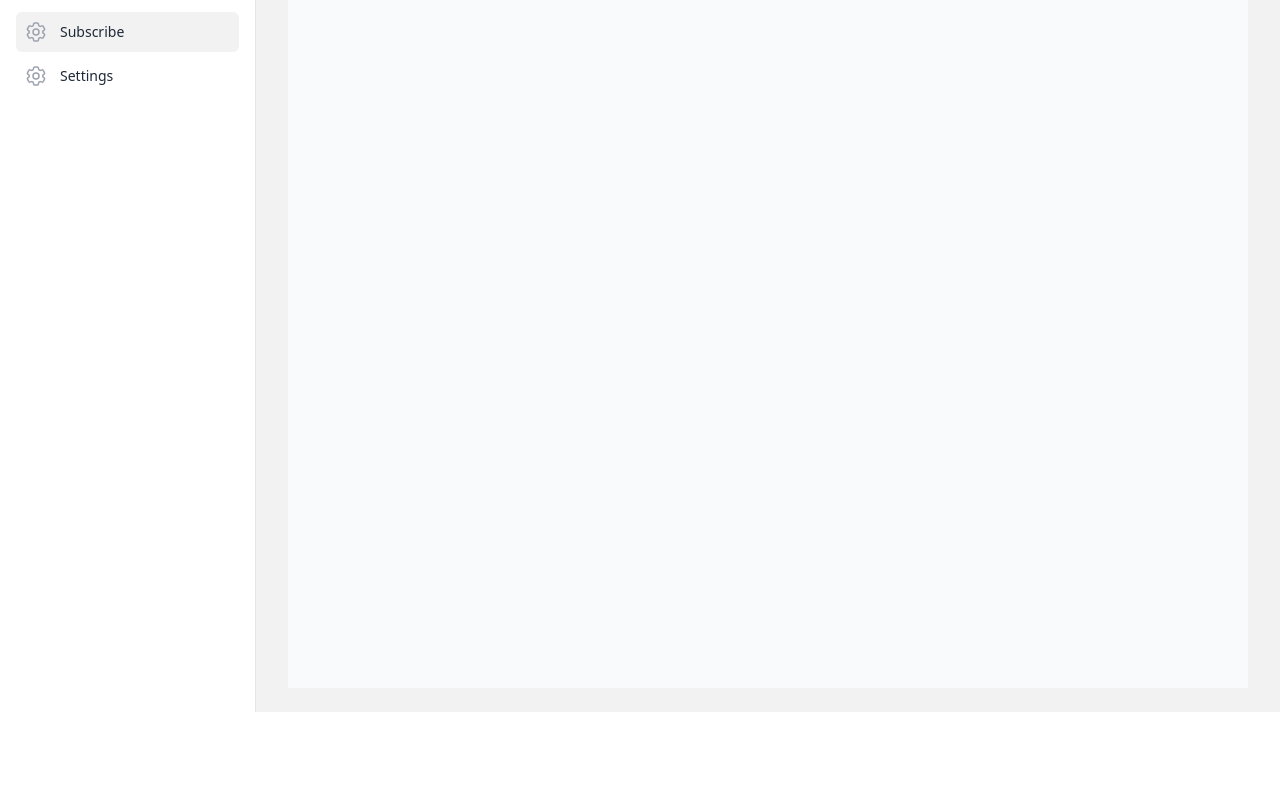
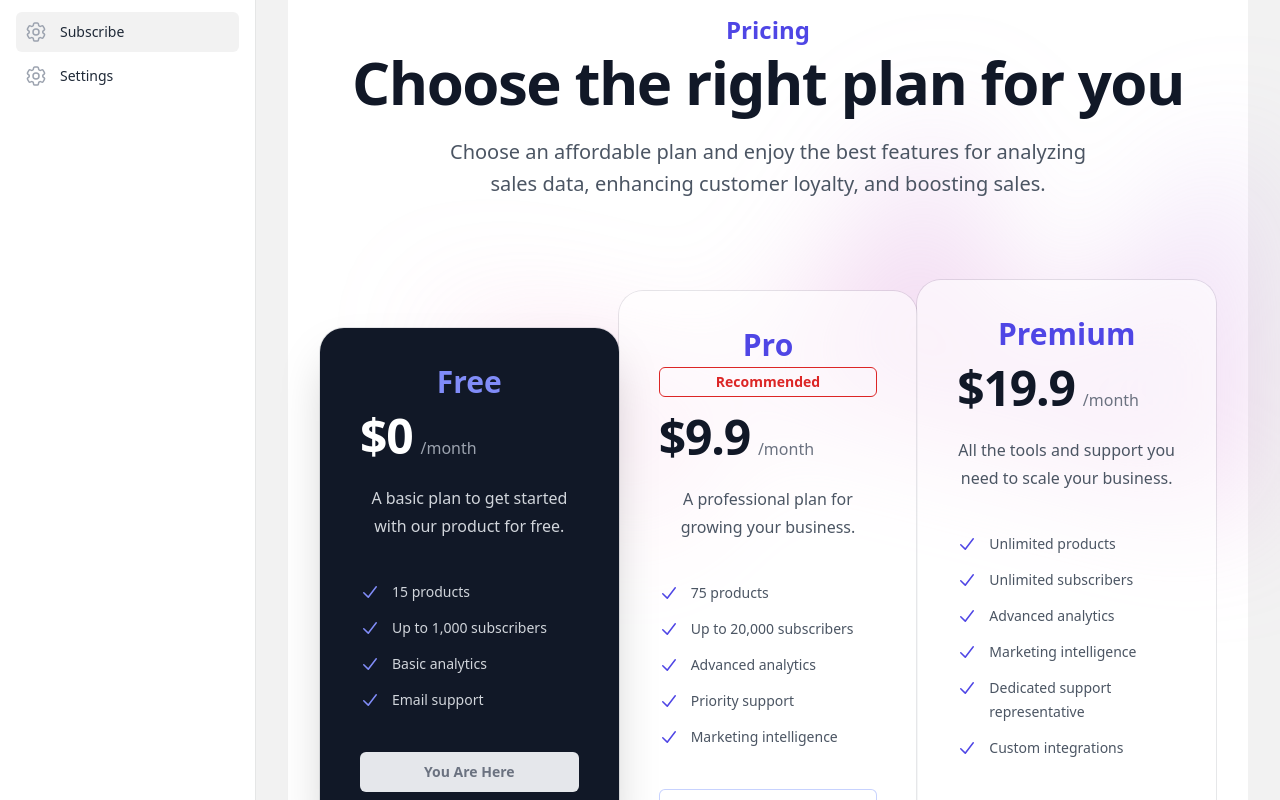
Before and after one commit to w0436300/dashboard, a React (Create React App) app in the folder client/: page /subscribe in a window 1280 px wide. Shown: the part 200-1000 px from the top of the page. Before the commit the page ends 912 px from the top, so only its background shows below. Built offline with nearby package versions, Linux system fonts and the light colour scheme; no server answers.

Commit message:
modified subscribe page

```diff
--- a/client/src/routes/Subscribe.jsx
+++ b/client/src/routes/Subscribe.jsx
@@ -1,10 +1,155 @@
 //subscribe frontend
 import React from 'react';
 
-export default function subscribe() {
+//export default function subscribe() {
+//  return (
+//    <div className="space-y-8 p-6 bg-gray-50 min-h-screen">
+//      <h1 className="text-3xl font-bold">subscribe </h1>
+//    </div>
+//  );
+//}
+
+import { CheckIcon } from '@heroicons/react/20/solid'
+
+const tiers = [
+  {
+    name: 'Free',
+    id: 'tier-free',
+    href: '#',
+    priceMonthly: '$0',
+    description: "A basic plan to get started with our product for free.",
+    features: ['15 products', 'Up to 1,000 subscribers', 'Basic analytics', 'Email support'],
+    featured: true,
+    recommend: false,
+  },
+  {
+    name: 'Pro',
+    id: 'tier-pro',
+    href: '#',
+    priceMonthly: '$9.9',
+    description: 'A professional plan for growing your business.',
+    features: ['75 products', 'Up to 20,000 subscribers', 'Advanced analytics', 'Priority support', 'Marketing intelligence'],
+    featured: false,
+    recommend: true,
+  },
+  {
+    name: 'Premium',
+    id: 'tier-premium',
+    href: '#',
+    priceMonthly: '$19.9',
+    description: 'All the tools and support you need to scale your business.',
+    features: [
+      'Unlimited products',
+      'Unlimited subscribers',
+      'Advanced analytics',
+      'Marketing intelligence',
+      'Dedicated support representative',
+      'Custom integrations',
+    ],
+    featured: false,
+    recommend: false,
+  },
+]
+
+function classNames(...classes) {
+  return classes.filter(Boolean).join(' ')
+}
+
+export default function Example() {
   return (
-    <div className="space-y-8 p-6 bg-gray-50 min-h-screen">
-      <h1 className="text-3xl font-bold">subscribe </h1>
+    <div className="relative isolate bg-white px-6 py-24 sm:py-32 lg:px-8">
+      <div aria-hidden="true" className="absolute inset-x-0 -top-3 -z-10 transform-gpu overflow-hidden px-36 blur-3xl">
+        <div
+          style={{
+            clipPath:
+              'polygon(74.1% 44.1%, 100% 61.6%, 97.5% 26.9%, 85.5% 0.1%, 80.7% 2%, 72.5% 32.5%, 60.2% 62.4%, 52.4% 68.1%, 47.5% 58.3%, 45.2% 34.5%, 27.5% 76.7%, 0.1% 64.9%, 17.9% 100%, 27.6% 76.8%, 76.1% 97.7%, 74.1% 44.1%)',
+          }}
+          className="mx-auto aspect-[1155/678] w-[72.1875rem] bg-gradient-to-tr from-[#ff80b5] to-[#9089fc] opacity-30"
+        />
+      </div>
+      <div className="mx-auto max-w-4xl text-center">
+        <h2 className="text-2xl/7 font-semibold text-indigo-600">Pricing</h2>
+        <p className="mt-2 text-balance text-5xl font-semibold tracking-tight text-gray-900 sm:text-6xl">
+          Choose the right plan for you
+        </p>
+      </div>
+      <p className="mx-auto mt-6 max-w-2xl text-pretty text-center text-lg font-medium text-gray-600 sm:text-xl/8">
+      Choose an affordable plan and enjoy the best features for analyzing sales data, enhancing customer loyalty, and boosting sales.
+      </p>
+      <div className="mx-auto mt-16 grid max-w-lg grid-cols-1 items-center gap-y-6 sm:mt-20 sm:gap-y-0 lg:max-w-4xl lg:grid-cols-3">
+        {tiers.map((tier) => (
+          <div
+            key={tier.id}
+            className={classNames(
+              tier.featured ? 'relative bg-gray-900 shadow-2xl' : 'bg-white/60 sm:mx-4 lg:mx-0',
+              'rounded-3xl p-8 ring-1 ring-gray-900/10 sm:p-10'
+            )}
+          >
+            <h3
+              id={tier.id}
+              className={classNames(tier.featured ? 'text-indigo-400' : 'text-indigo-600', 'text-3xl/7 font-semibold text-center')}
+            >
+              {tier.name}
+              {tier.recommend && (
+                <span className="mt-2 block rounded-md px-3 py-1 text-center text-sm font-bold text-red-600 border border-red-600">
+                    Recommended
+                    </span>
+                )
+                }
+            </h3>
+            <p className="mt-4 flex items-baseline gap-x-2">
+              <span
+                className={classNames(
+                  tier.featured ? 'text-white' : 'text-gray-900',
+                  'text-5xl font-semibold tracking-tight',
+                )}
+              >
+                {tier.priceMonthly}
+              </span>
+              <span className={classNames(tier.featured ? 'text-gray-400' : 'text-gray-500', 'text-base')}>
+                /month
+              </span>
+            </p>
+            <p className={classNames(tier.featured ? 'text-gray-300' : 'text-gray-600', 'mt-6 text-base/7 text-center')}>
+              {tier.description}
+            </p>
+            <ul
+              role="list"
+              className={classNames(
+                tier.featured ? 'text-gray-300' : 'text-gray-600',
+                'mt-8 space-y-3 text-sm/6 sm:mt-10',
+              )}
+            >
+              {tier.features.map((feature) => (
+                <li key={feature} className="flex gap-x-3">
+                  <CheckIcon
+                    aria-hidden="true"
+                    className={classNames(tier.featured ? 'text-indigo-400' : 'text-indigo-600', 'h-6 w-5 flex-none')}
+                  />
+                  {feature}
+                </li>
+              ))}
+            </ul>
+            {tier.featured ? (
+              <span className="mt-8 block rounded-md px-3.5 py-2.5 text-center text-sm font-semibold text-gray-500 bg-gray-200 cursor-not-allowed sm:mt-10">
+                You Are Here
+              </span>
+            ) : (
+              <a
+                href={tier.href}
+                aria-describedby={tier.id}
+                className={classNames(
+                  'text-indigo-600 ring-1 ring-inset ring-indigo-200 hover:ring-indigo-300 focus-visible:outline-indigo-600',
+                  'mt-8 block rounded-md px-3.5 py-2.5 text-center text-sm font-semibold focus-visible:outline focus-visible:outline-2 focus-visible:outline-offset-2 sm:mt-10',
+                )}
+              >
+                Get started today
+              </a>
+            )
+        }
+          </div>
+        ))}
+      </div>
     </div>
-  );
+  )
 }
```
